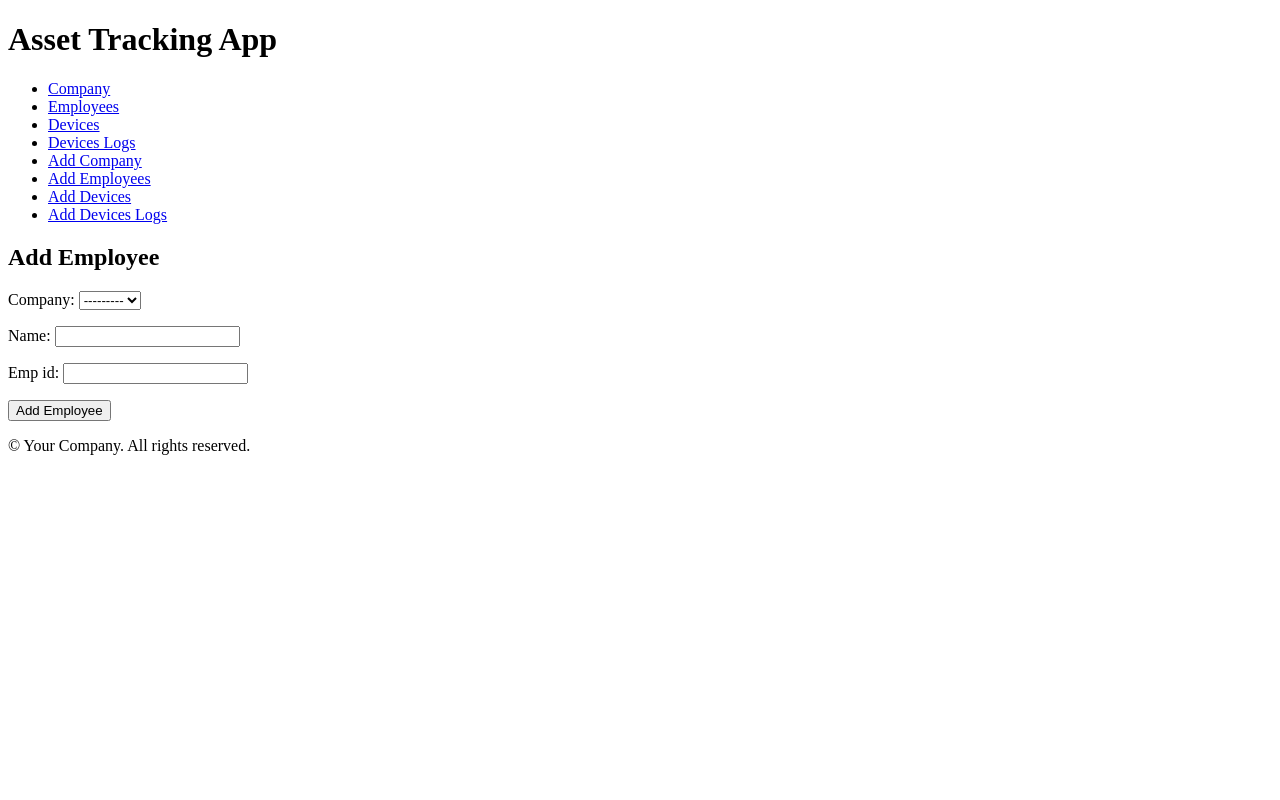
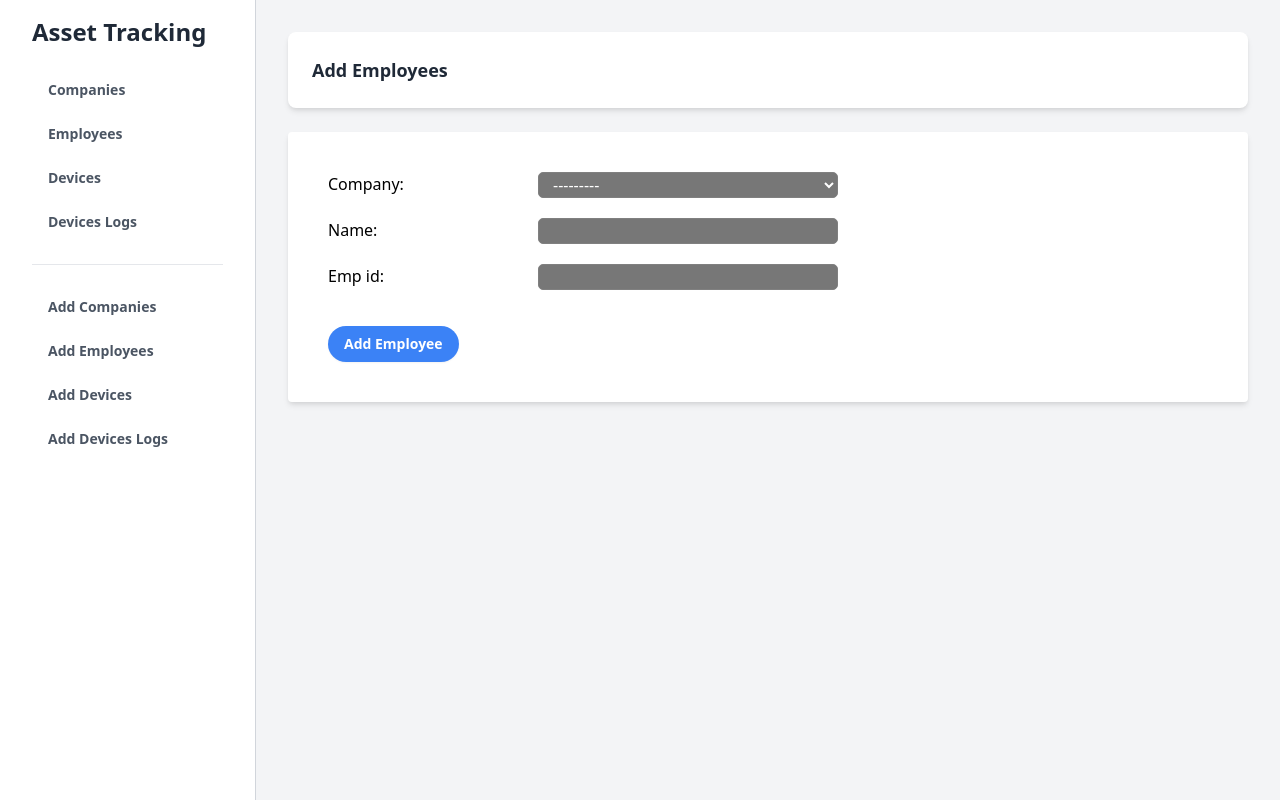
Before and after one commit to navilur/asset_tracking, a Django app: page /add_employees/ in a window 1280 px wide. Run offline with Django 4.2, Linux system fonts and the light colour scheme; data comes from the database, SQL or seed files in the repository.

Commit message:
Update add_employees.html

```diff
--- a/asset_manager/templates/add_employees.html
+++ b/asset_manager/templates/add_employees.html
@@ -1,38 +1,12 @@
-<!DOCTYPE html>
-<html lang="en">
-  <head>
-    <meta charset="UTF-8" />
-    <meta name="viewport" content="width=device-width, initial-scale=1.0" />
-    <title>{% block title %}Asset Tracking App{% endblock %}</title>
-  </head>
-
-  <body>
-    <header>
-      <h1>Asset Tracking App</h1>
-      <nav>
-        <ul>
-          <li><a href="{% url 'company_list' %}">Company</a></li>
-          <li><a href="{% url 'employees_list' %}">Employees</a></li>
-          <li><a href="{% url 'devices_list' %}">Devices</a></li>
-          <li><a href="{% url 'deviceslogs_list' %}">Devices Logs</a></li>
-          <li><a href="{% url 'add_company' %}">Add Company</a></li>
-          <li><a href="{% url 'add_employees' %}">Add Employees</a></li>
-          <li><a href="{% url 'add_devices' %}">Add Devices</a></li>
-          <li><a href="{% url 'add_deviceslogs' %}">Add Devices Logs</a></li>
-        </ul>
-      </nav>
-    </header>
-
-    <main>
-      <h2>Add Employee</h2>
-      <form method="post">
-        {% csrf_token %} {{ form.as_p }}
-        <button type="submit">Add Employee</button>
-      </form>
-    </main>
-
-    <footer>
-      <p>&copy; {{ year }} Your Company. All rights reserved.</p>
-    </footer>
-  </body>
-</html>
+{% extends 'base.html' %}{% block title %} Add Employees - Asset Tracking App
+{%endblock %} {% block page_name %} Add Employees {%endblock%}{%block content %}
+<form method="post" class="bg-white rounded p-10 shadow-md">
+  {% csrf_token %} {{ form.as_p }}
+  <button
+    type="submit"
+    class="px-4 py-2 mt-4 font-semibold text-sm bg-blue-500 hover:bg-blue-600 text-white rounded-full shadow-sm"
+  >
+    Add Employee
+  </button>
+</form>
+{%endblock%}
```
